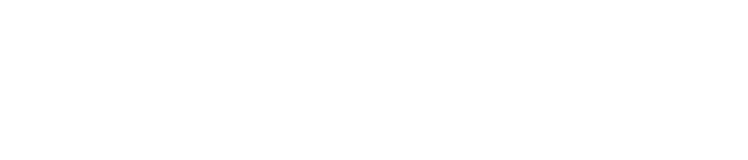
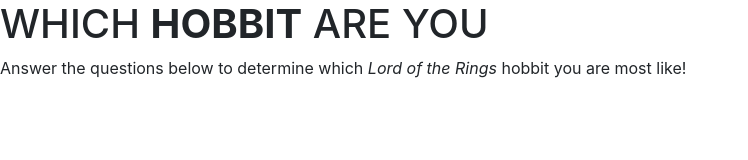
Before and after one commit to Singleballtheory/hobbit, a plain HTML site: page index.html in a window 1280 px wide. Shown: the whole page, without its empty margins (0-748 px from the left). Drawn offline with Linux system fonts and the light colour scheme.

Commit message:
add h1 and early p text

```diff
--- a/index.html
+++ b/index.html
@@ -5,8 +5,10 @@
   <link href="css/styles.css" rel="stylesheet" type="text/css">
   <script src="js/jquery-3.6.0.js"></script>
   <script src="js/scripts.js"></script>
-  <title></title>
+  <title>Hobbit</title>
 </head>
 <body>
+  <h1>WHICH <strong>HOBBIT</strong> ARE YOU</h1>
+  <p>Answer the questions below to determine which <em>Lord of the Rings</em> hobbit you are most like!</p>
 </body>
 </html>
```
Also changed, not shown: img/Frodo.jpg (added), img/Merry.jpg (added), img/Pippin.jpg (added), img/Samwise.jpg (added).
